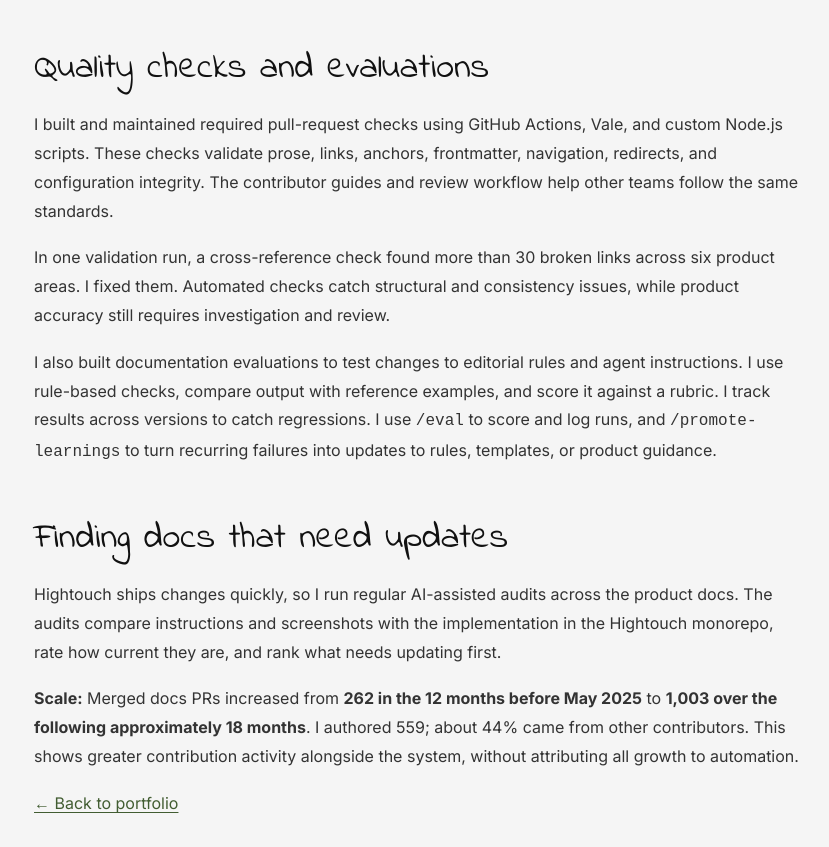
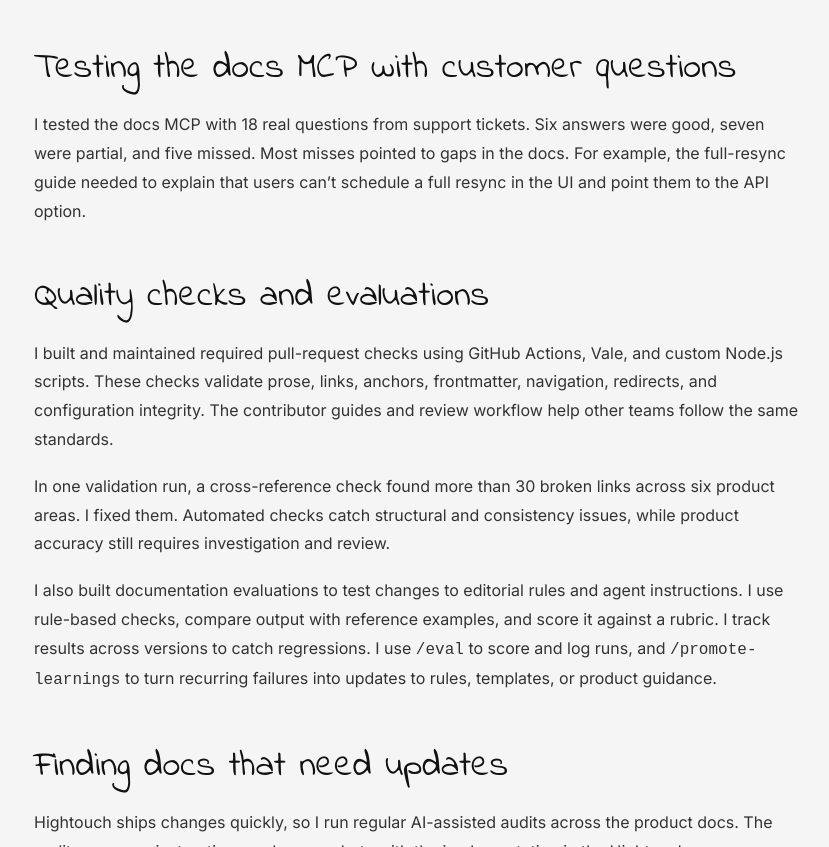
Before and after one commit to sydneydoyle/sydneydoyle.github.io, a plain HTML site: page case-study-ai-docs.html in a window 1280 px wide. Shown: the part 2063-2910 px from the top of the page, without its empty margins (150-979 px from the left). Drawn offline with Linux system fonts and the light colour scheme.

Commit message:
Add customer-question MCP evaluation

```diff
--- a/case-study-ai-docs.html
+++ b/case-study-ai-docs.html
@@ -10,7 +10,9 @@
           <p>That investigation helps me shape the draft around the end-to-end user experience: what someone needs to understand, configure, and do to accomplish a task. Depending on the audience and goal, I turn the source material into conceptual guidance, how-to instructions, or enablement content.</p>
           <p>The <code>/pr-summary</code> skill flags items requiring verification in each pull request. I investigate each item independently, then add an Engineering or Product reviewer when I need their expertise to resolve an open question.</p>
           <h2>Making docs available to AI tools</h2>
-          <p>Before we moved to Mintlify, I built Hightouch’s first public documentation MCP server and automated <code>llms.txt</code> generation on our custom Next.js site. I also wrote a guide to help readers choose what their tool needs: an MCP lookup for a specific question, a single page as Markdown via its <code>.md</code> URL, the <code>llms.txt</code> index, or a full documentation export.</p><section class="visual-evidence" aria-label="Machine-readable documentation examples"><h3>AI-readable documentation</h3><div class="evidence-grid"><figure><img src="assets/portfolio/ai-llms-index.webp" onerror="this.closest('figure').hidden=true" alt="llms.txt index linking to separate documentation and integration indexes" loading="lazy"><figcaption>The llms.txt entry point for discovering documentation indexes.</figcaption></figure><figure><img src="assets/portfolio/ai-markdown-guide.webp" onerror="this.closest('figure').hidden=true" alt="Lifecycle marketing guide delivered as Markdown for AI tools" loading="lazy"><figcaption>A complete guide served as machine-readable Markdown.</figcaption></figure></div></section><h2>Quality checks and evaluations</h2>
+          <p>Before we moved to Mintlify, I built Hightouch’s first public documentation MCP server and automated <code>llms.txt</code> generation on our custom Next.js site. I also wrote a guide to help readers choose what their tool needs: an MCP lookup for a specific question, a single page as Markdown via its <code>.md</code> URL, the <code>llms.txt</code> index, or a full documentation export.</p><section class="visual-evidence" aria-label="Machine-readable documentation examples"><h3>AI-readable documentation</h3><div class="evidence-grid"><figure><img src="assets/portfolio/ai-llms-index.webp" onerror="this.closest('figure').hidden=true" alt="llms.txt index linking to separate documentation and integration indexes" loading="lazy"><figcaption>The llms.txt entry point for discovering documentation indexes.</figcaption></figure><figure><img src="assets/portfolio/ai-markdown-guide.webp" onerror="this.closest('figure').hidden=true" alt="Lifecycle marketing guide delivered as Markdown for AI tools" loading="lazy"><figcaption>A complete guide served as machine-readable Markdown.</figcaption></figure></div></section><h2>Testing the docs MCP with customer questions</h2>
+          <p>I tested the docs MCP with 18 real questions from support tickets. Six answers were good, seven were partial, and five missed. Most misses pointed to gaps in the docs. For example, the full-resync guide needed to explain that users can’t schedule a full resync in the UI and point them to the API option.</p>
+          <h2>Quality checks and evaluations</h2>
           <p>I built and maintained required pull-request checks using GitHub Actions, Vale, and custom Node.js scripts. These checks validate prose, links, anchors, frontmatter, navigation, redirects, and configuration integrity. The contributor guides and review workflow help other teams follow the same standards.</p>
           <p>In one validation run, a cross-reference check found more than 30 broken links across six product areas. I fixed them. Automated checks catch structural and consistency issues, while product accuracy still requires investigation and review.</p>
           <p>I also built documentation evaluations to test changes to editorial rules and agent instructions. I use rule-based checks, compare output with reference examples, and score it against a rubric. I track results across versions to catch regressions. I use <code>/eval</code> to score and log runs, and <code>/promote-learnings</code> to turn recurring failures into updates to rules, templates, or product guidance.</p>
```
